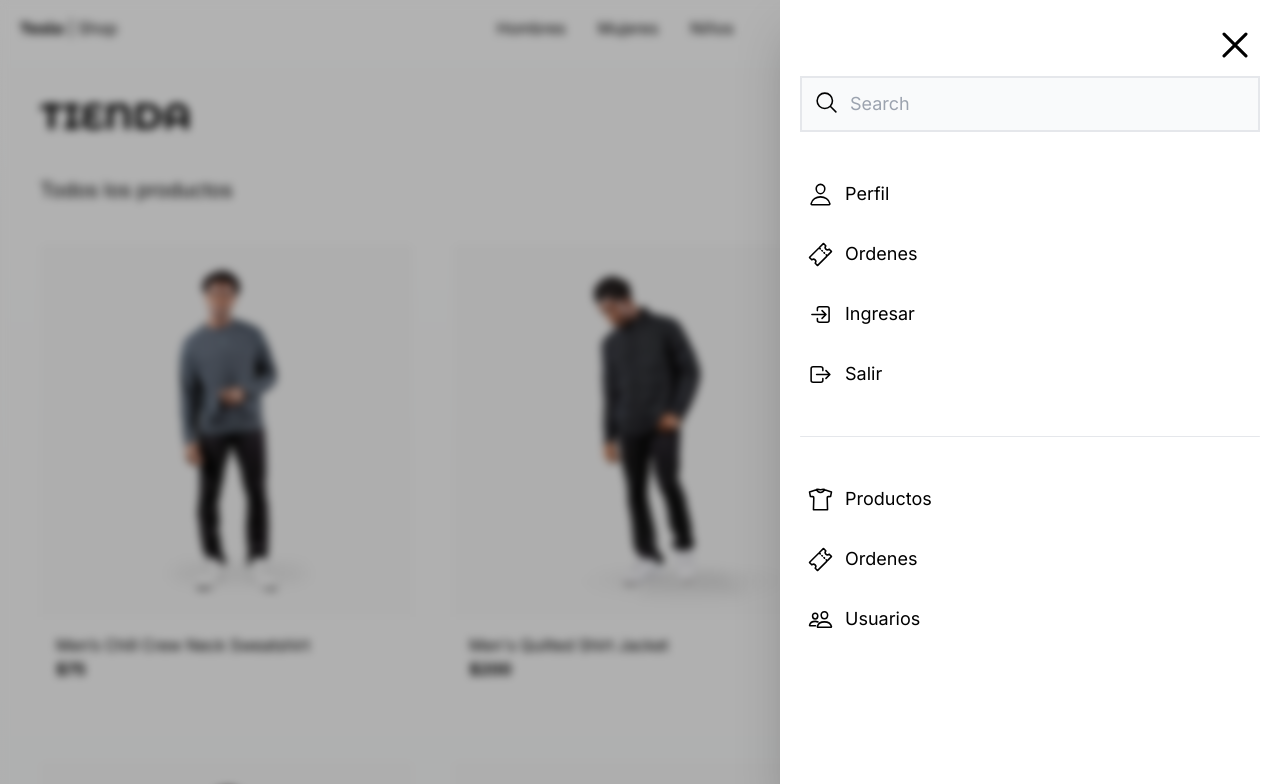
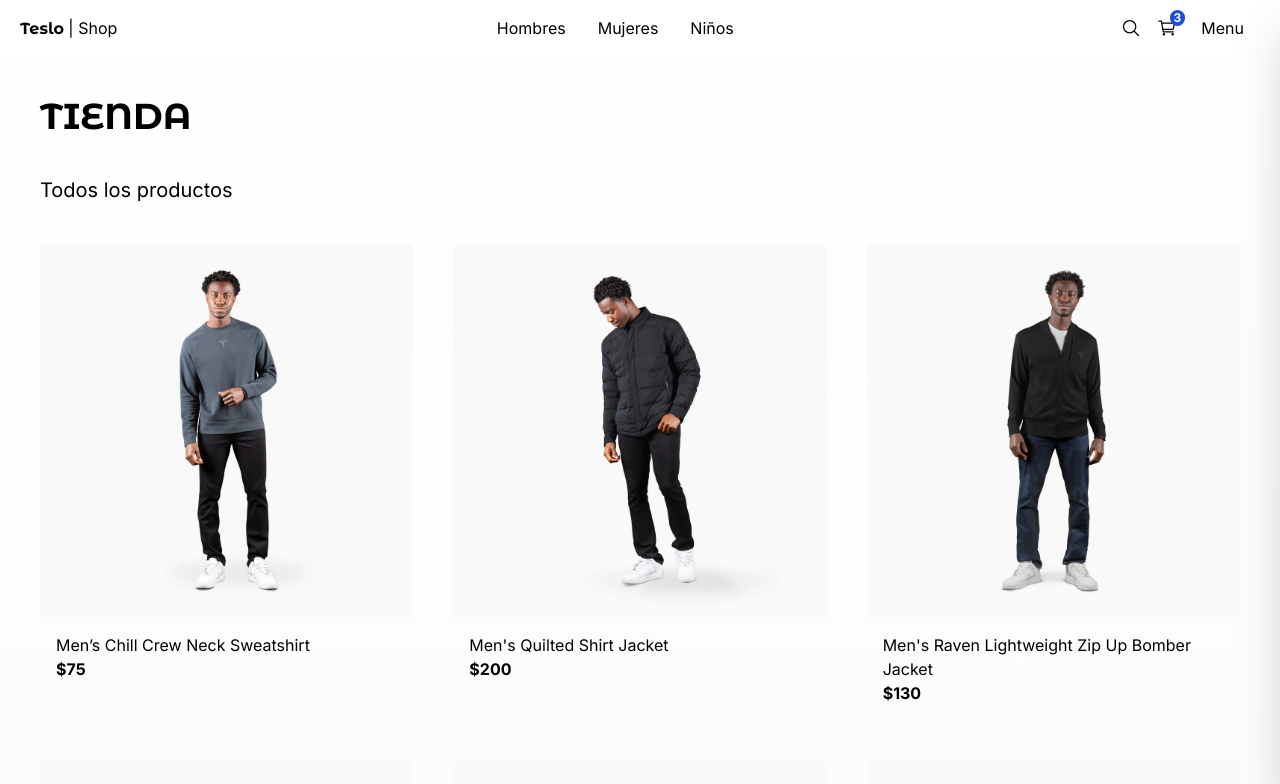
Before and after one commit to AlbertDevtrus/teslo-shop, a Next.js app: page / in a window 1280 px wide. Shown: the top 784 px of the page. Built offline with nearby package versions, Linux system fonts and the light colour scheme.

Commit message:
add zustand global state and clsx

```diff
--- a/package.json
+++ b/package.json
@@ -9,10 +9,12 @@
     "lint": "next lint"
   },
   "dependencies": {
+    "clsx": "^2.1.1",
     "next": "14.2.3",
     "react": "^18",
     "react-dom": "^18",
-    "react-icons": "^5.2.1"
+    "react-icons": "^5.2.1",
+    "zustand": "^4.5.2"
   },
   "devDependencies": {
     "@types/node": "^20",
--- a/src/components/ui/sidebar/Sidebar.tsx
+++ b/src/components/ui/sidebar/Sidebar.tsx
@@ -1,25 +1,45 @@
 'use client';
 
+import { useUiStore } from "@/store";
+import clsx from "clsx";
 import Link from "next/link";
 import { IoCloseOutline, IoLogInOutline, IoLogOutOutline, IoPeopleOutline, IoPersonOutline, IoSearchOutline, IoShirtOutline, IoTicketOutline } from "react-icons/io5";
 
 export default function Sidebar() {
+
+  const isSideMenuOpen = useUiStore(state => state.isSideMenuOpen);
+  const closeSideMenu = useUiStore(state => state.closeSideMenu);
+
   return (
     <div>
+      {
+        isSideMenuOpen && (
+          <>
             <div
               className="fixed top-0 left-0 w-screen h-screen z-10 bg-black opacity-30"
               />
 
             <div
+              onClick={ closeSideMenu }
               className=" fade-in fixed top-0 left-0 w-screen h-screen z-10 backdrop-filer backdrop-blur-sm"
             />
+          </>
+        )
+      }
       <nav
-        className="fixed p-5 right-0 top-0 w-[500px] h-screen bg-white z-20 shadow-2xl transform transition-all duration-300"
+        className={
+          clsx(
+            "fixed p-5 right-0 top-0 w-[500px] h-screen bg-white z-20 shadow-2xl transform transition-all duration-300",
+            {
+              "translate-x-full": !isSideMenuOpen
+            }
+          )
+        }
       >
         <IoCloseOutline
           size={50}
           className="absolute top-5 right-5 cursor-pointer"
-          onClick={() => console.log('click')}
+          onClick={() => closeSideMenu()}
         />
 
         <div className="relative mt-14">
--- a/src/components/ui/top-menu/TopMenu.tsx
+++ b/src/components/ui/top-menu/TopMenu.tsx
@@ -1,9 +1,15 @@
+'use client'
+
 import Link from "next/link"
 import { IoSearchOutline, IoCartOutline } from 'react-icons/io5'
 
 import { titleFont } from "@/config/fonts"
+import { useUiStore } from "@/store"
 
 export const TopMenu = () => {
+
+  const openSideMenu = useUiStore(state => state.openSideMenu);
+
   return (
     <nav className="flex px-5 justify-between items-center w-full">
 
@@ -30,7 +36,7 @@ export const TopMenu = () => {
             <IoCartOutline className="w-5 h-5" />
           </div>
         </Link>
-        <button className="m-2 p-2 rounded-md transition-all hover:bg-gray-100">Menu</button>
+        <button className="m-2 p-2 rounded-md transition-all hover:bg-gray-100" onClick={() => openSideMenu()}>Menu</button>
       </div>
 
     </nav>
--- /dev/null
+++ b/src/store/index.ts
@@ -0,0 +1 @@
+export * from './ui/ui-store'
--- /dev/null
+++ b/src/store/ui/ui-store.ts
@@ -0,0 +1,13 @@
+import { create } from 'zustand'
+
+interface State {
+  isSideMenuOpen: boolean;
+  openSideMenu: () => void;
+  closeSideMenu: () => void;
+}
+
+export const useUiStore = create<State>()((set) => ({
+  isSideMenuOpen: false,
+  openSideMenu: () => set({isSideMenuOpen: true}),
+  closeSideMenu: () => set({isSideMenuOpen: false}),
+}))
```
Also changed, not shown: 1 other file (tests, documents, lock files or other folders). Lines whose indentation alone changed are shown as unchanged.
